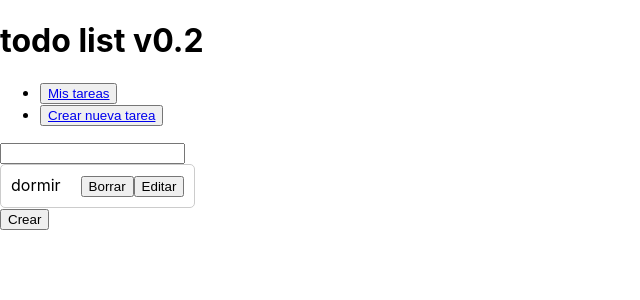
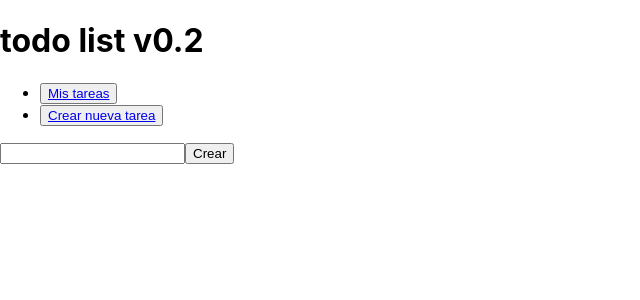
Before and after one commit to Franco-19/todo-list, a React (Create React App) app: page /create-task in a window 1280 px wide. Shown: the top 300 px of the page, without its empty margins (0-640 px from the left). Built offline with nearby package versions, Linux system fonts and the light colour scheme.

Commit message:
mapeo de tareas finalizado y adicion dinamico de tareas

```diff
--- a/src/components/task/Task.js
+++ b/src/components/task/Task.js
@@ -1,7 +1,7 @@
 import React from 'react'
 import './Task-styles.css'
 
-function Task({name}) {
+function Task({ name, keyTask }) {
     return (
         <div className="task-container">
             <div className="task-name">
--- a/src/pages/CreateTask/CreateTask.js
+++ b/src/pages/CreateTask/CreateTask.js
@@ -1,15 +1,54 @@
-import React from 'react';
+import React, { useState } from 'react';
 
 /* Components */
 import Task from '../../components/task/Task'
 
+let id = 0;
 
 const CreateTask = () => {
+    let handleTaskName = '';
+
+    const [task, setTask] = useState([]);
+
+    const handleSubmit = (e) => {
+        e.preventDefault();
+        addTask()
+
+        id += 1;
+    }
+
+    const addTask = () => {
+
+        const newTask = {
+            taskName: handleTaskName,
+            id: id
+        }
+
+        setTask([...task, newTask]);
+        handleTaskName = '';
+    }
+
     return (
         <div className="general-container">
-            <input type="text" onChange={(e) => { console.log(e.target.value); }} />
-            <Task name="dormir" />
-            <button>Crear</button>
+            <form onSubmit={handleSubmit}>
+                <input type="text" onChange={(e) => { handleTaskName = e.target.value }} />
+                <input type="button" value="Crear" onClick={handleSubmit} />
+            </form>
+
+            {/* Mapear tareas (not done) */}
+            <div>
+                <ul>
+                    {
+                        task.map(nametask => {
+                            return (
+                                <li key={nametask.id}>
+                                    <Task name={nametask.taskName} keyTask={nametask.id}/>
+                                </li>
+                            )
+                        })
+                    }
+                </ul>
+            </div>
         </div>
     )
 }
--- a/src/pages/Root.js
+++ b/src/pages/Root.js
@@ -1,4 +1,4 @@
-import React, { useState } from 'react';
+import React from 'react';
 import {
     BrowserRouter as Router,
     Switch,
```
